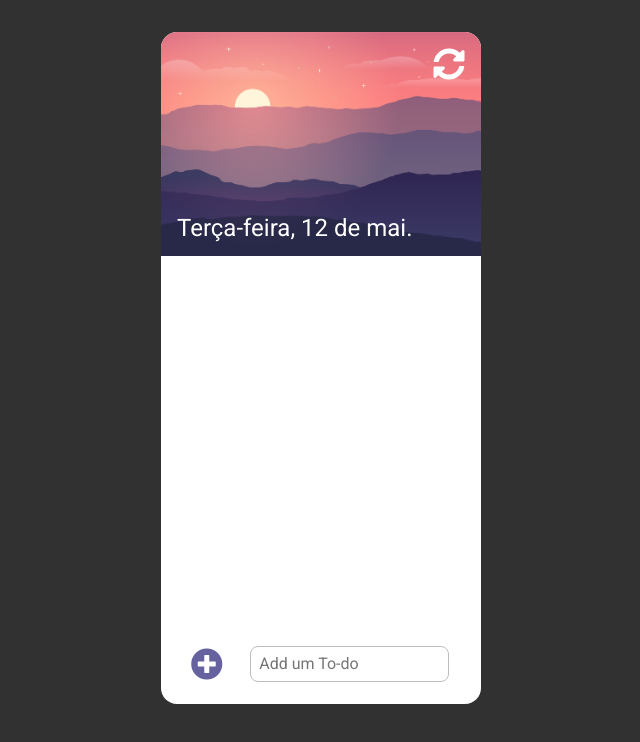
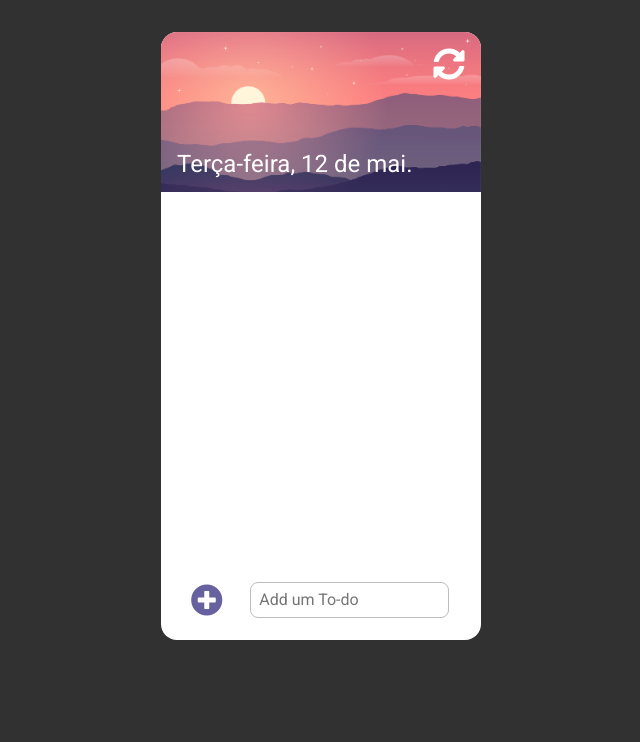
Before and after one commit to Vinimart/to-do-app, a plain HTML site: page index.html in a window 1280 px wide. Shown: the whole page, without its empty margins (319-959 px from the left). Drawn offline with Linux system fonts and the light colour scheme.

Commit message:
width e height

```diff
--- a/src/css/style.css
+++ b/src/css/style.css
@@ -11,7 +11,7 @@ body {
 
 main {
     width: 20em;
-    height: 40em;
+    height: 36em;
     margin: 2em 0;
     border-radius: 1em;
     background-color: white;
@@ -23,7 +23,7 @@ main {
     justify-content: space-between;
     background-image: url(sunset-bg.png);
     background-size: cover;
-    height: 12em;
+    height: 8em;
     border-radius: 1em 1em 0 0;
     padding: 1em;
 }
```
